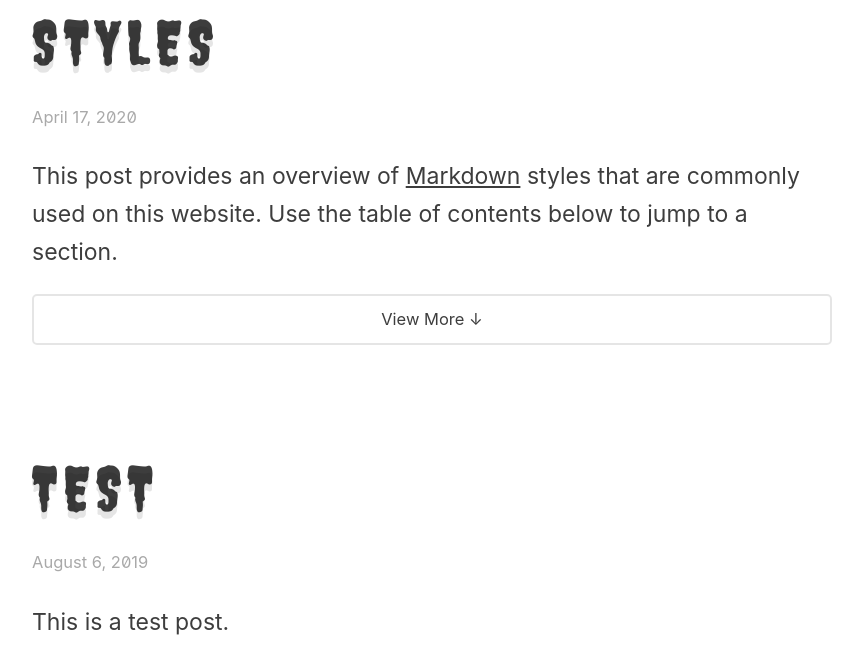
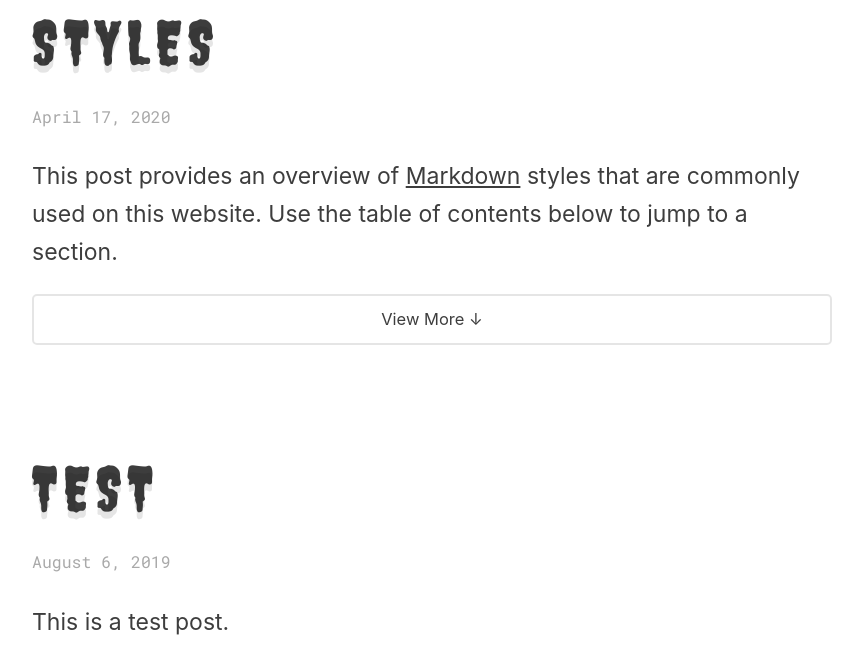
Before and after one commit to lmw13/lmw13, a Jekyll site: the page built from index.html, in a window 1280 px wide. Shown: the part 198-859 px from the top of the page, without its empty margins (208-1071 px from the left). Built offline with Jekyll 4.4.1, drawn with Linux system fonts in a browser that asks for light colours; some web fonts are replaced; the list of posts is cut into pages by our own code.

Commit message:
Update style.css

```diff
--- a/css/style.css
+++ b/css/style.css
@@ -12,7 +12,6 @@ body {
 	max-width: 800px;
 	line-height: 1.66;
 	font-family: 'Inter', -apple-system, BlinkMacSystemFont, Segoe UI, Helvetica, Arial, sans-serif, Apple Color Emoji, Segoe UI Emoji, Segoe UI Symbol;
-	font-feature-settings: "cv03", "cv04", "cv08", "cv09", "cv10";
 	font-size: 23px;
 	color: rgba(0, 0, 0, 0.76);
 	padding: 1em;
@@ -153,8 +152,7 @@ h4 {
 time,
 .meta,
 figcaption {
-	font-family: 'Inter', SFMono-Regular, Consolas, Liberation Mono, Menlo, monospace;
-	font-feature-settings: "zero";
+	font-family: 'Roboto Mono', SFMono-Regular, Consolas, Liberation Mono, Menlo, monospace;
 	font-size: 0.718em;
 	color: rgb(169, 169, 169);
 }
@@ -187,7 +185,7 @@ blockquote {
 /* Code formatting */
 
 code {
-	font-family: SFMono-Regular, Consolas, Liberation Mono, Menlo, monospace;
+	font-family: 'Roboto Mono', SFMono-Regular, Consolas, Liberation Mono, Menlo, monospace;
 }
 
 pre {
```
